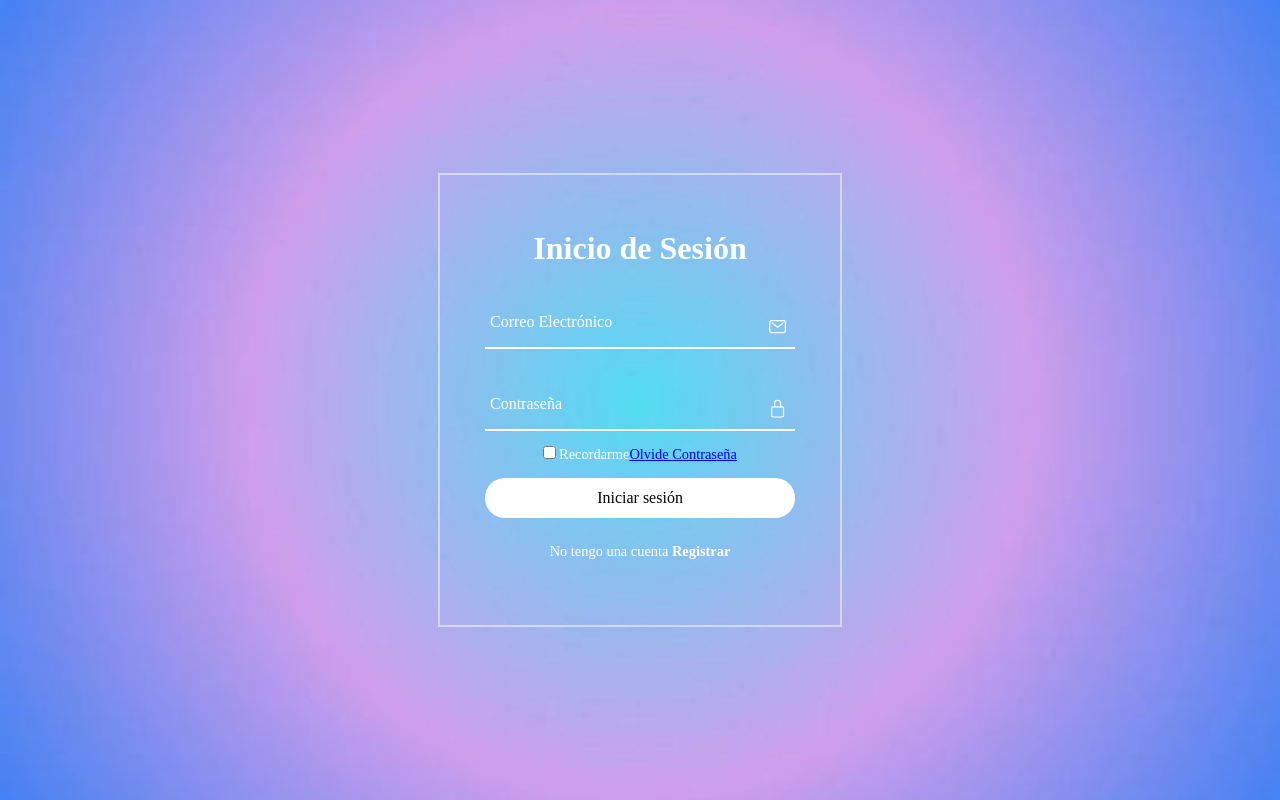
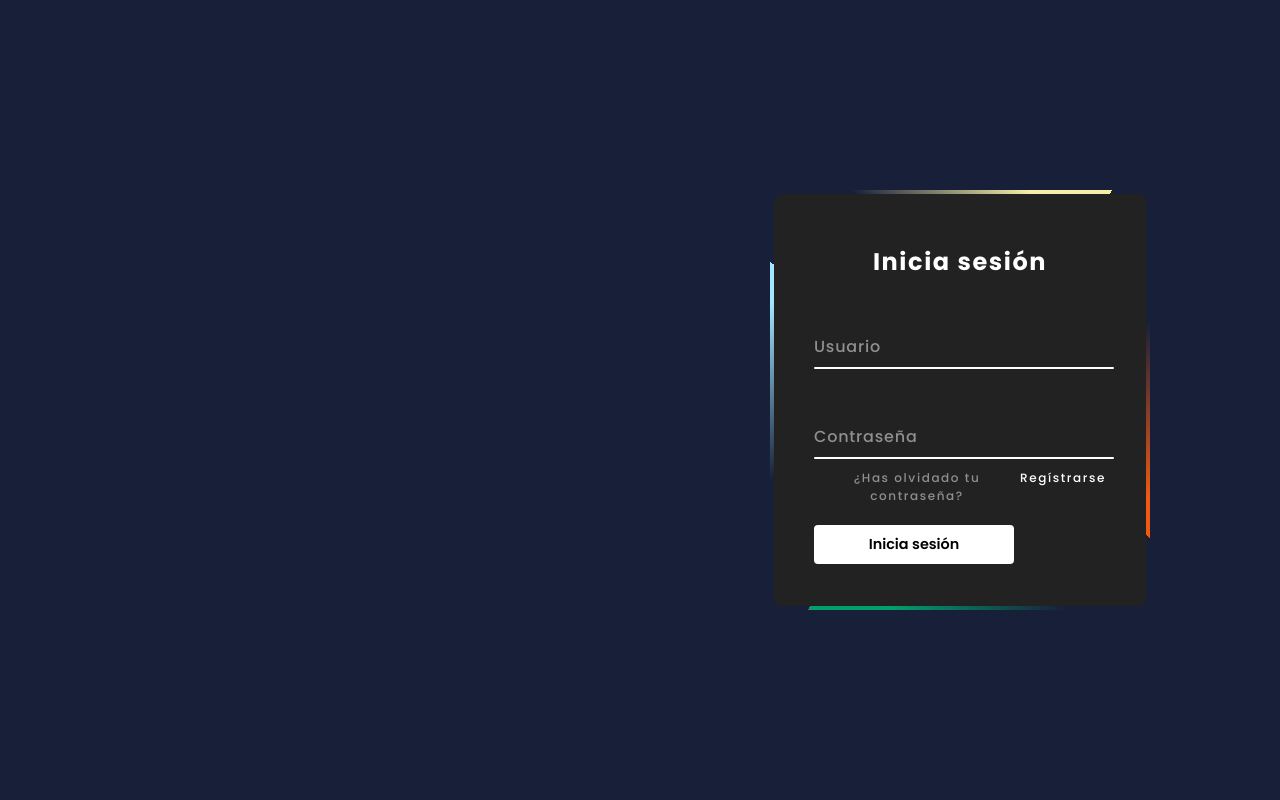
Before and after one commit to DoggieFarts/Recetario, a PHP site: page /Login.php in a window 1280 px wide. Run offline with PHP 8.4, Linux system fonts and the light colour scheme.

Commit message:
Cambio login
cambio login

```diff
--- /dev/null
+++ b/Login.php
@@ -0,0 +1,62 @@
+<!DOCTYPE html>
+<html>
+
+<head>
+  <!--Metadatos-->
+  <meta charset="UTF-8">
+  <meta name="ARCM y AT" content="Team: Ultimate">
+  <meta name="description" content="Recetario Ultimate">
+  <meta name="keywords" content="HTML, CSS, JavaScript, ">
+  <meta name="viewport" content="width=device-width, initial-scale=1">
+  <!--Titulo-->
+  <title>Iniciar sesión</title>
+  <!--Favicon - icono de la pestaña-->
+  <link rel="icon" type="image/x-icon" href="images/cocinero.png">
+  <!--My CSS-->
+  <link href="login.css" rel="stylesheet">
+  <!--Bootstrap-->
+
+  <!-- Google Font Link Icons-->
+  <link rel="stylesheet"
+    href="https://fonts.googleapis.com/css2?family=Material+Symbols+Outlined:opsz,wght,FILL,GRAD@20..48,100..700,0..1,-50..200" />
+
+</head>
+
+
+<body>
+
+  <div class="seccion-derecha">
+    <!-- Contenido de la sección derecha -->
+
+  </div>
+
+  <div class="box">
+    <span class="borderLine"></span>
+    <form method="post">
+      <h2>Inicia sesión</h2>
+      <div class="inputBox">
+        <input type="text" required="required">
+        <span>Usuario</span>
+        <i></i>
+      </div>
+
+      <div class="inputBox">
+        <input type="password" required="required">
+        <span>Contraseña</span>
+        <i></i>
+      </div>
+      <div class="links">
+        <a href="#">¿Has olvidado tu contraseña?</a>
+        <a href="singn-in.php">Regístrarse</a>
+      </div>
+      <input type="submit" value="Inicia sesión">
+      <?php
+          // echo'<p>antes</p>';
+      include "./php/log.php";
+      ?>
+    </form>
+  </div>
+  <div class="clearfix"></div>
+</body>
+
+</html>
--- a/login.css
+++ b/login.css
@@ -1,127 +1,230 @@
-*{
+@import url('https://fonts.googleapis.com/css2?family=Poppins:wght@300;400;500;600;700;800;900&diaplay=swap');
+
+* {
     margin: 0;
     padding: 0;
-    font-family: 'poppins', 'sans-serif';
+    box-sizing: border-box;
+    font-family: 'Poppins', sans-serif;
 }
 
-section{
+body {
     display: flex;
     justify-content: center;
     align-items: center;
     min-height: 100vh;
+    background: #171f39;
+}
+
+/* Estilos para la sección izquierda */
+.seccion-izquierda {
+    width: 50%;
+    float: left;
+    background-color: #f0f0f0;
+    padding: 20px;
+}
+
+/* Estilos para la sección derecha */
+.seccion-derecha {
+    width: 50%;
+    float: right;
+    /*background-color: #e0e0e0;*/
+    padding: 20px;
+}
+
+/* Limpiar el flujo de elementos después de las secciones */
+.clearfix::after {
+    content: "";
+    display: table;
+    clear: both;
+}
+
+.box {
+    position: relative;
+    width: 380px;
+    height: 420px;
+    background: #171f39;
+    border-radius: 8px;
+    overflow: hidden;
+}
+
+.box::before {
+    content: '';
+    position: absolute;
+    top: -50%;
+    left: -50%;
+    width: 380px;
+    height: 420px;
+    background: linear-gradient(0deg, transparent, transparent, #f6efa7, #f6efa7, #f6efa7);
+    z-index: 1;
+    transform-origin: bottom right;
+    animation: animate 6s linear infinite;
+}
+
+.box::after {
+    content: '';
+    position: absolute;
+    top: -50%;
+    left: -50%;
+    width: 380px;
+    height: 420px;
+    background: linear-gradient(0deg, transparent, transparent, #039f6d, #039f6d, #039f6d);
+    z-index: 1;
+    transform-origin: bottom right;
+    animation: animate 6s linear infinite;
+    animation-delay: -3s;
+}
+
+.borderLine {
+    position: absolute;
+    top: 0;
+    inset: 0;
+}
+
+.borderLine::before {
+    content: '';
+    position: absolute;
+    top: -50%;
+    left: -50%;
+    width: 380px;
+    height: 420px;
+    background: linear-gradient(0deg, transparent, transparent, #ef5913, #ef5913, #ef5913);
+    z-index: 1;
+    transform-origin: bottom right;
+    animation: animate 6s linear infinite;
+    animation-delay: -1.5s;
+}
+
+.borderLine::after {
+    content: '';
+    position: absolute;
+    top: -50%;
+    left: -50%;
+    width: 380px;
+    height: 420px;
+    background: linear-gradient(0deg, transparent, transparent, #a2e6ff, #a2e6ff, #a2e6ff);
+    z-index: 1;
+    transform-origin: bottom right;
+    animation: animate 6s linear infinite;
+    animation-delay: -4.5s;
+}
+
+@keyframes animate {
+    0% {
+        transform: rotate(0deg);
+    }
+
+    100% {
+        transform: rotate(360deg);
+    }
+}
+
+.box form {
+    position: absolute;
+    inset: 4px;
+    background: #222;
+    padding: 50px 40px;
+    border-radius: 8px;
+    z-index: 2;
+    display: flex;
+    flex-direction: column;
+}
+
+.box {
+    color: #fff;
+    font-weight: 500;
+    text-align: center;
+    letter-spacing: 0.1em;
+}
+
+.box form .inputBox {
+    position: relative;
+    width: 300px;
+    margin-top: 35px;
+}
+
+.box form .inputBox input {
+    position: relative;
     width: 100%;
-    background: green;
-    background: url("images/fondo.jpg");
-    background-position: center;
-    background-size: cover;
+    padding: 20px 10px 10px;
+    background: transparent;
+    outline: none;
+    border: none;
+    box-shadow: none;
+    color: #23242a;
+    font-size: 1em;
+    letter-spacing: 0.05em;
+    transition: 0.5s;
+    z-index: 10;
+}
+
+.box form .inputBox span {
+    position: absolute;
+    left: 0;
+    padding: 20px 0px 10px;
+    pointer-events: none;
+    color: #8f8f8f;
+    font-size: 1em;
+    letter-spacing: 0.05em;
+    transition: 0.5s;
+}
+
+.box form .inputBox input:valid~span,
+.box form .inputBox input:focus~span {
+    color: #fff;
+    font-size: 0.75em;
+    transform: translateY(-30px);
+}
+
+.box form .inputBox i {
+    position: absolute;
+    left: 0;
+    bottom: 0;
+    width: 100%;
+    height: 2px;
+    background: #fff;
+    border-radius: 4px;
+    overflow: hidden;
+    transition: 0.5s;
+    pointer-events: none;
+}
+
+.box form .inputBox input:valid~i,
+.box form .inputBox input:focus~i {
+    height: 44px;
+}
+
+.box form .links {
+    display: flex;
+    justify-content: space-between;
+    cursor: pointer;
 
 }
 
-.form-box{
-    position: relative;
-    width: 400px;
-    height: 450px;
-    background: transparent;
-    border: 2px solid rgba(255, 255, 255, 0.5);
-    display: flex;
-    justify-content: center;
-    align-items: center;
-}
-
-h2{
-    font-size: 2em;
-    color: white;
-    text-align: center;
-}
-
-.inputbox{
-    position: relative;
-    margin: 30px 0;
-    width: 310px;
-    border-bottom: 2px solid #ffffff;
-}
-
-.inputbox label{
-    position: absolute;
-    top: 50%;
-    left: 5px;
-    transform: translateY(-50%);
-    color: white;
-    font-size: 1em;
-    pointer-events: none;
-    transition: .5s;
-}
-
-input:focus ~ label,
-input:valid ~ label{
-    top: -5px;
-}
-
-.inputbox input{
-    width: 100%;
-    height: 50px;
-    background: transparent;
-    border: none;
-    outline: none;
-    font-size: 1em;
-    padding: 0 35px 0 5px;
-    color: #ffffff;
-}
-
-.inputbox ion-icon{
-    position: absolute;
-    right: 8px;
-    color: #ffffff;
-    font-size: 1.2em;
-    top: 20px;
-}
-
-.forget{
-    margin: -15px 0 15px;
-    font-size: .9em;
-    color: #ffffff;
-    display: flex;
-    justify-content: center;
-}
-
-.forget label input{
-    margin-right: 3px;
-}
-
-.forget label a{
-    color: #ffffff;
+.box form .links a {
+    margin: 10px 0;
+    font-size: 0.75em;
+    color: #8f8f8f;
     text-decoration: none;
 }
 
-.forget label a:hover{
-    text-decoration: underline;
+.box form .links a:hover,
+.box form .links a:nth-child(2) {
+    color: #fff;
 }
 
-button{
-    width: 100%;
-    height: 40px;
-    border-radius: 40px;
-    background: #ffffff;
+.box form input[type="submit"] {
     border: none;
     outline: none;
+    padding: 9px 25px;
+    background: #fff;
     cursor: pointer;
-    font-size: 1em;
-    font-width: 600;
+    font-size: 0.9em;
+    border-radius: 4px;
+    font-weight: 600;
+    width: 200px;
+    margin-top: 10px;
 }
 
-.register{
-    font-size: .9em;
-    color: #ffffff;
-    text-align: center;
-    margin: 25px 0 10px;
+.box form .inputBox input[type="submit"]:active {
+    opacity: 0.8;
 }
-
-.register p a{
-    text-decoration: none;
-    color: #ffffff;
-    font-weight: 600;
-}
-
-.register p a:hover{
-    text-decoration: underline;
-}
--- a/login.php
+++ /dev/null
@@ -1,71 +0,0 @@
-<?php
-
-?>
-<!DOCTYPE html>
-<html lang="es">
-
-<head>
-  <!--Metadatos-->
-  <meta charset="UTF-8">
-  <meta name="author" content="Team: Ultimate">
-  <meta name="description" content="Página web de recetas">
-  <meta name="keywords" content="HTML, CSS, JavaScript, ">
-  <meta name="viewport" content="width=device-width, initial-scale=1">
-  <!--Titulo-->
-  <title>Mi Recetario</title>
-  <!--Favicon - icono de la pestaña-->
-
-  <!--My CSS-->
-  <link href="login.css" rel="stylesheet">
-
-</head>
-
-<body>
-
-
-<section>
-
-  <div class="form-box">
-    <div class="form-value">
-      <form method="post">
-        <h2>Inicio de Sesión</h2>
-
-        <div class="inputbox">
-          <ion-icon name="mail-outline"></ion-icon>
-          <input type="email" required name="correo">
-          <label for="">Correo Electrónico </label>
-        </div>
-
-        <div class="inputbox">
-          <ion-icon name="lock-closed-outline"></ion-icon>
-          <input type="password" required name="password">
-          <label for="">Contraseña</label>
-        </div>
-
-        <div class="forget">
-          <label for=""><input type="checkbox">Recordarme</label>
-          <a href="#">Olvide Contraseña</a>
-        </div>
-
-        <button type="submit">
-          Iniciar sesión
-        </button>
-        <div class="register">
-          <p>No tengo una cuenta <a href="singn-in.php">Registrar</a> </p>
-        </div>
-        <?php
-          // echo'<p>antes</p>';
-          include "./php/log.php";
-        ?>
-      </form>
-
-    </div>
-  </div>
-</section>
-
-<!-- Pagina para iconos -->
-<script type="module" src="https://unpkg.com/ionicons@7.1.0/dist/ionicons/ionicons.esm.js"></script>
-<script nomodule src="https://unpkg.com/ionicons@7.1.0/dist/ionicons/ionicons.js"></script>
-</body>
-
-</html>
```
